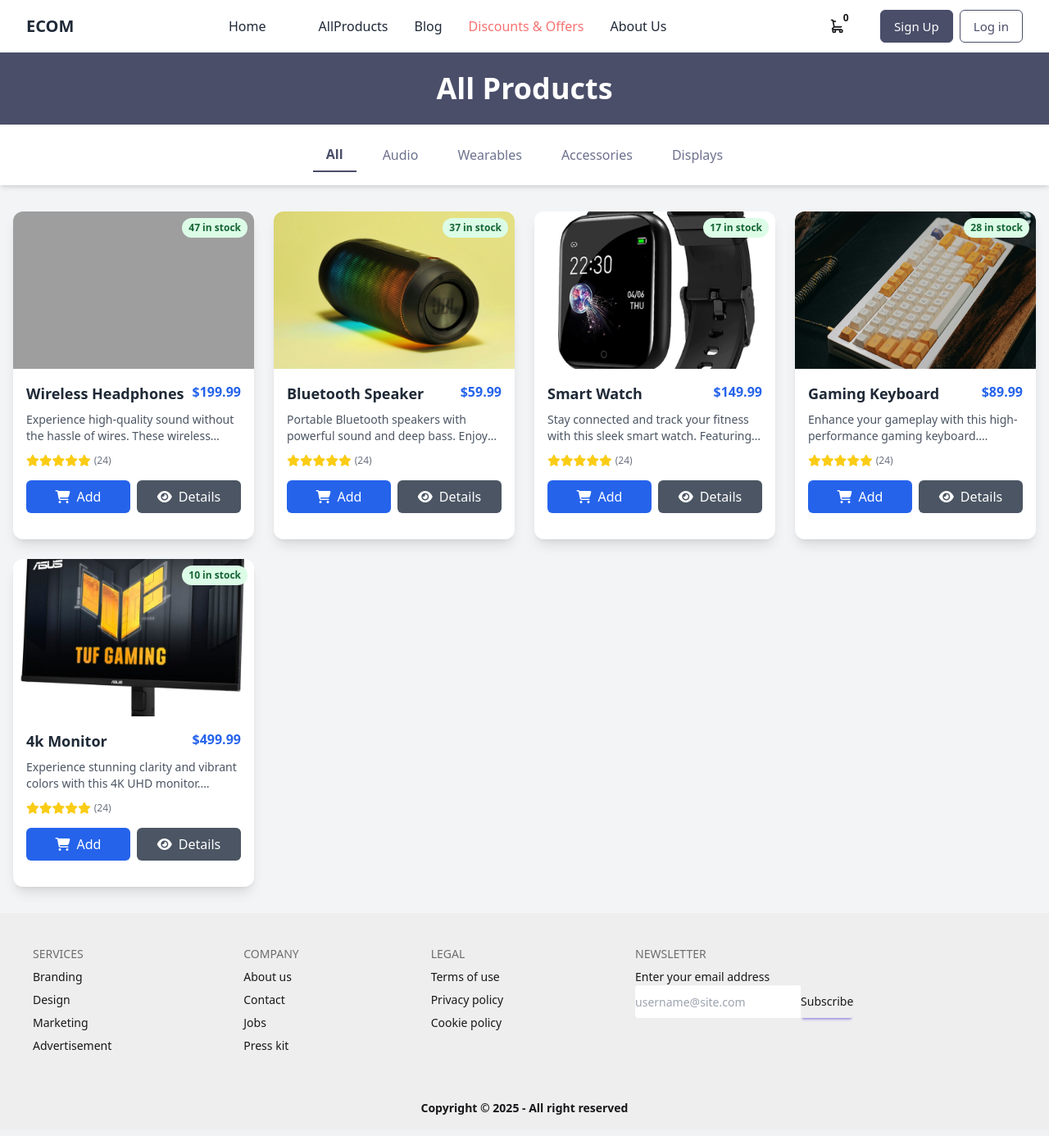
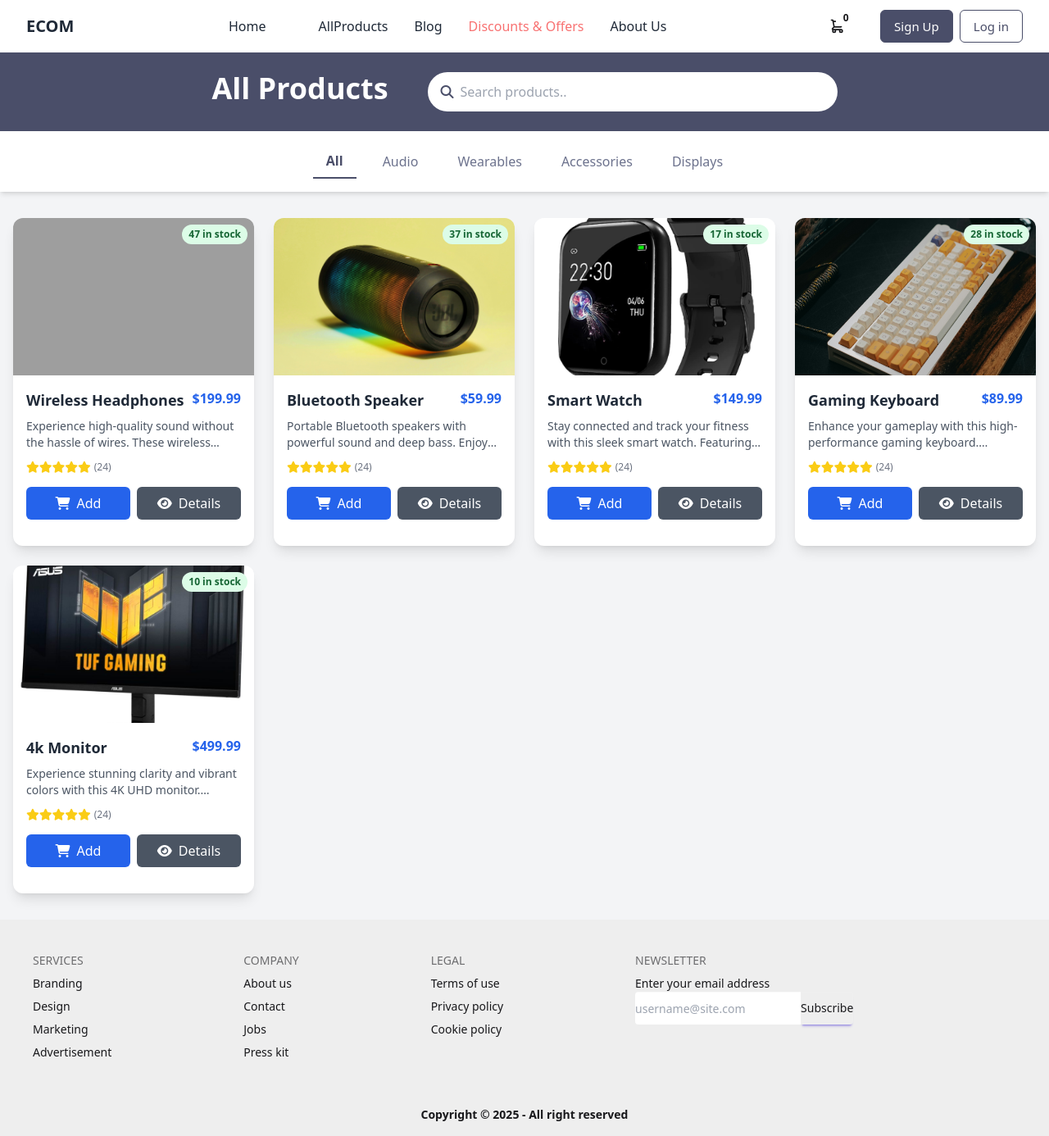
Before and after one commit to Md-iftikher/ecommerce-web, a PHP site: page /Pages/AllProduct.php in a window 1280 px wide. Shown: the whole page at 82% size. Before the commit the page ends 1360 px from the top, so only its background shows below. Run offline with PHP 8.4, Linux system fonts and the light colour scheme; data comes from the database, SQL or seed files in the repository; some libraries are stand-ins or nearby versions; grey boxes are pictures that could not be loaded.

Commit message:
added search bar to all products

```diff
--- a/Client/Pages/AllProduct.php
+++ b/Client/Pages/AllProduct.php
@@ -100,8 +100,14 @@ if (isset($_SESSION['customer_id'])) {
     </div>
 
     <!-- Header -->
-    <header class="bg-[#4a4e69] text-white text-center py-6">
+    <header class="bg-[#4a4e69] text-white text-center py-6 all-products">
         <h1 class="text-4xl font-bold">All Products</h1>
+        <div class="search-bar">
+        <label for="search-products">
+        <i class="fa-solid fa-magnifying-glass"></i>
+        <input id="search-products" name="search-products" type="text" placeholder="Search products..">
+        </label>
+        </div>
     </header>
 
     <!-- Navigation -->
--- a/Client/Styles/AllProduct.css
+++ b/Client/Styles/AllProduct.css
@@ -12,3 +12,44 @@
     transform: translateY(-5px);
     box-shadow: 0 10px 15px -3px rgba(0, 0, 0, 0.1), 0 4px 6px -2px rgba(0, 0, 0, 0.05);
 }
+
+/* search bar  */
+
+.all-products {
+    display: flex;
+    gap: 3em;
+    justify-content: center;
+}
+
+
+.search-bar label {
+    width: 500px;
+    display: flex;
+    align-items: center;
+    gap: 8px;
+    padding: 10px 14px;
+    background-color: white;
+    color:#4a4e69;
+    border: 2px solid transparent;
+    border-radius: 25px;
+    transition: border 0.2s, box-shadow 0.2s;
+  }
+
+  /* When input is focused, apply styles to the label */
+  .search-bar label:focus-within {
+    border: 2px solid #9a8c98; /* or your desired color */
+    box-shadow: 0 0 0 3px rgba(154, 140, 152, 0.3);
+  }
+
+  /* Optional: Input styling */
+  .search-bar input {
+    border: none;
+    outline: none;
+    flex: 1;
+    font-size: 16px;
+    caret-color: #4a4e69; /* cursor color */
+  }
+
+.fa-magnifying-glass {
+    color: #4a4e69;
+}
--- a/Client/js/AllProduct.js
+++ b/Client/js/AllProduct.js
@@ -1,6 +1,7 @@
 let products = [];
 
-async function fetchProducts() {
+async function fetchProducts(pattern) {
+    if (!pattern) {
         try {
             const response = await fetch('../php/products/retrieve_products.php');
             if (!response.ok) {
@@ -13,10 +14,38 @@ async function fetchProducts() {
             console.error('There was a problem with the fetch operation:', error);
             return [];
         }
+    } else {
+        try {
+            const response = await fetch('../php/products/search_products.php', {
+                method: 'POST',
+                headers: {
+                    'Content-Type': 'application/json',
+                },
+                body: JSON.stringify({ pattern: pattern })
+            });
+
+            if (!response.ok) {
+                throw new Error('Network response was not ok');
             }
 
+            const data = await response.json();
+            return data;
+        } catch (error) {
+            console.error('There was a problem with the fetch operation:', error);
+            return [];
+        }
+    }
+}
 window.addEventListener('load', async function() {
     products = await fetchProducts();
+    loadCategories();
+    filterProducts("all");
+
+});
+
+document.getElementById("search-products").addEventListener("input", async function(event) {
+    pattern = event.target.value;
+    products = await fetchProducts(pattern);
     loadCategories();
     filterProducts("all");
 
@@ -60,6 +89,15 @@ function loadCategories() {
 }
 
 function displayProducts(productsToShow) {
+    if (productsToShow.length === 0) {
+        productGrid.innerHTML = `
+            <div class="col-span-full text-center text-gray-500 text-lg py-10">
+                <i class="fas fa-box-open text-4xl mb-4 text-gray-400"></i>
+                <p>No products found.</p>
+            </div>
+        `;
+        return;
+    }
     productGrid.innerHTML = productsToShow.map(product => `
     <div class="product-card bg-white shadow-lg h-[400px] rounded-xl overflow-hidden transition-all duration-300 hover:shadow-xl hover:-translate-y-1 group">
         <!-- Product Image with Hover Overlay -->
--- a/Client/js/signup.js
+++ b/Client/js/signup.js
@@ -32,7 +32,8 @@ function inValidName(name) {
 }
 
 function inValidPassword(password) {
-    const passwordPattern = /^(?=.*\d)(?=.*[@$!%*?&])[A-Za-z\d@$!%*?&]{8,}$/;
+    const passwordPattern = /^(?=.*\d)(?=.*[!@#$%^&*()_+\-=[\]{};':"\\|,.<>/?])[A-Za-z\d!@#$%^&*()_+\-=[\]{};':"\\|,.<>/?]{8,}$/;
+
     return !passwordPattern.test(password);
 }
 
```
Also changed, not shown: Client/php/products/search_products.php (added, +30 -0 lines), Client/assets/Images/products/default_product.png (added). Lines whose indentation alone changed are shown as unchanged.
